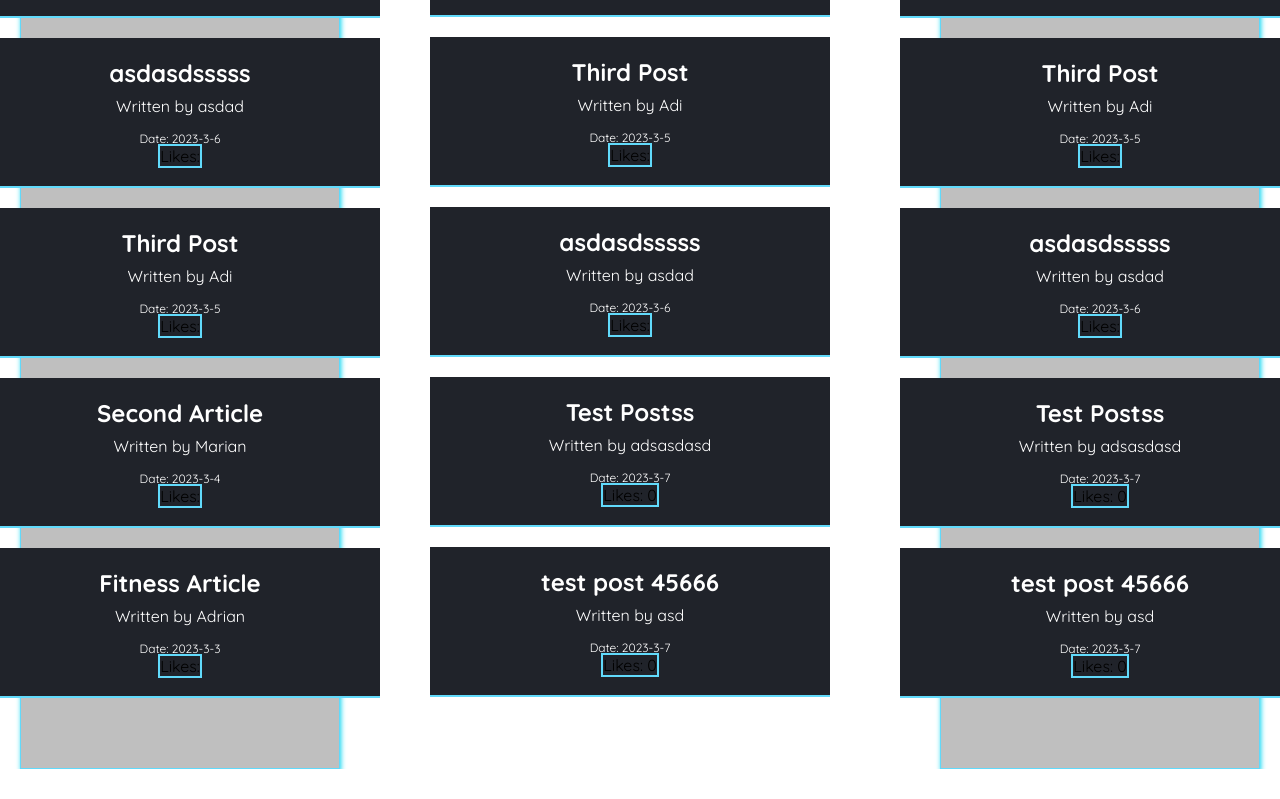
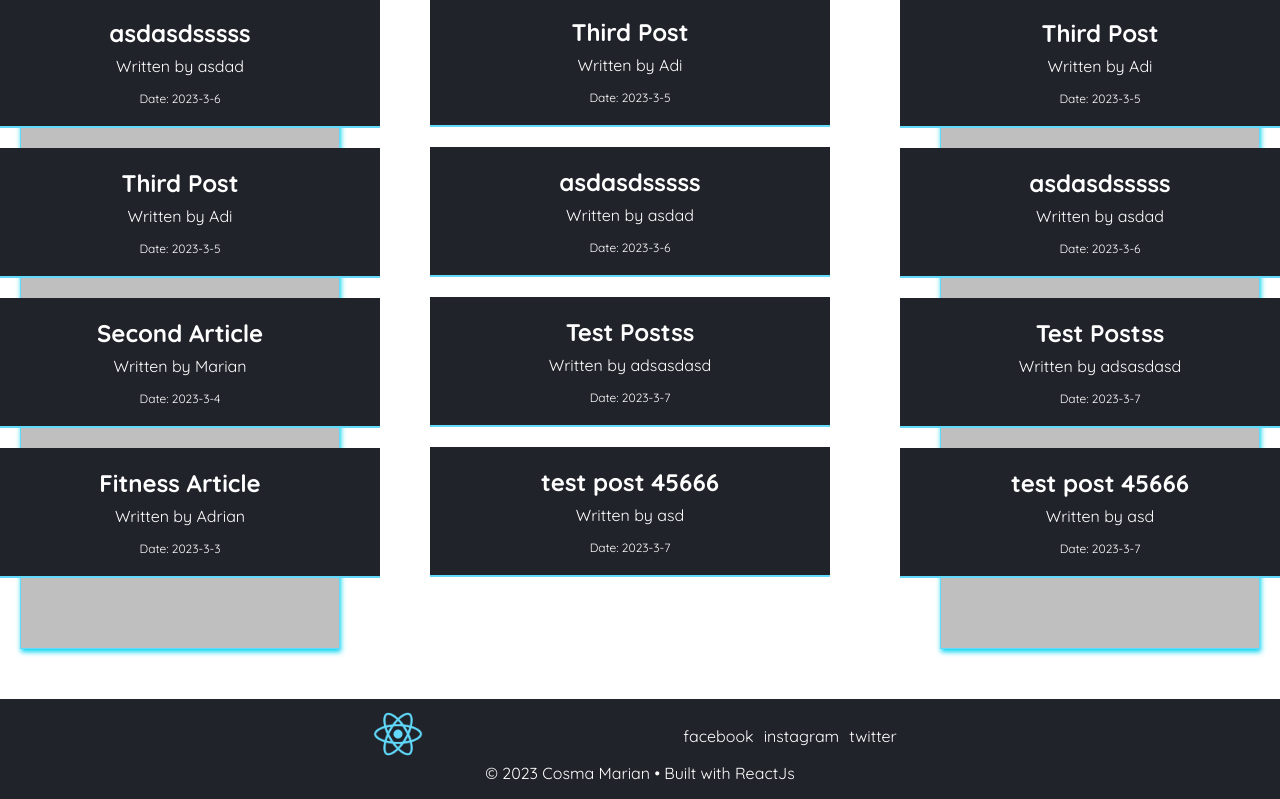
Before and after one commit to adri-12/React-Blog, a React (Create React App) app: page / in a window 1280 px wide. Shown: the part 512-1311 px from the top of the page. Before the commit the page ends 1281 px from the top, so only its background shows below. Built offline with nearby package versions, Linux system fonts and the light colour scheme; data requests are answered from the project's data file.

Commit message:
Added Footer Component

```diff
--- a/src/App.js
+++ b/src/App.js
@@ -10,7 +10,7 @@ function App() {
   return (
     <Router>
       <Navbar />
-      <div className="content">
+      <>
         <Routes>
           <Route path="/" element={<Home />} />
           <Route path="/create" element={<Create />} />
@@ -18,7 +18,7 @@ function App() {
           <Route path="*" element={<NotFound />}/>
           <Route path="/blogs/:id" element={<RecentArticles />}/>
         </Routes>
-      </div>
+      </>
     </Router>
   );
 }
--- a/src/components/BlogDetails.js
+++ b/src/components/BlogDetails.js
@@ -1,8 +1,8 @@
 import { useParams } from "react-router-dom";
 import useFetch from "./useFetch";
 import { useNavigate } from "react-router-dom";
-import { useState } from "react";
 import '../styles/blog-details.scss';
+
 
 const BlogDetails = () => {
   const { id } = useParams();
@@ -20,9 +20,6 @@ const BlogDetails = () => {
     });
   };
 
-  const [likes, setLikes] = useState(0);
-
-
   return (
     <div className="blog-details">
       {isPending && <div className="loader">Loading...</div>}
@@ -37,10 +34,10 @@ const BlogDetails = () => {
             <span>Delete Post</span>
             <i></i>
           </button>
-          <button className="btn-submit" onClick={handleLikes}>
+        {/*  <button className="btn-submit" onClick={handleLikes}>
             <span>{ likes }</span>
             <i></i>
-          </button>
+      </button> */}
         </article>
       )}
     </div>
--- a/src/components/BlogList.js
+++ b/src/components/BlogList.js
@@ -22,7 +22,7 @@ const BlogList = ({ blogs, title }) => {
           <h2>{blog.title}</h2>
           <p>Written by {blog.author}</p>
           <div className="article-date">Date: {blog.date} </div>
-          <span>Likes: { blog.likes }</span>
+        { /* <span>Likes: { blog.likes }</span> */}
         </div>
       ))}
     </div>
--- a/src/components/Create.js
+++ b/src/components/Create.js
@@ -20,7 +20,7 @@ const Create = () => {
 
   const handleSubmit = (e) => {
     e.preventDefault();
-    const blog = { title, content, author, category, date, likes }; // create new post objects
+    const blog = { title, content, author, category, date }; // create new post objects
 
     setIsPending(true);
 
--- /dev/null
+++ b/src/components/Footer.js
@@ -0,0 +1,26 @@
+import { Link } from 'react-router-dom';
+import '../styles/footer.scss';
+
+const Footer = () => {
+const socialList = ["facebook", "instagram", "twitter"];
+const renderList = socialList.map((social, index) =>
+
+    <span key={index}>{social}</span>)
+    return (
+        <div className="footer">
+            <div className="container">
+            <div>
+            <Link to="/" >
+                 <img className="logo" src="/logo512.png" alt="React" />
+            </Link>
+            </div>
+            <div className="social-media">
+                {renderList}
+            </div>
+            </div>
+            <span className='copyright'>© 2023 Cosma Marian • Built with ReactJs</span>
+        </div>
+     );
+}
+
+export default Footer;
--- a/src/components/Home.js
+++ b/src/components/Home.js
@@ -2,12 +2,14 @@ import BlogList from "./BlogList";
 import RecentArticles from "./RecentArticles";
 import useFetch from "./useFetch";
 import TrendingArticles from "./TrendingArticles";
+import Footer from "./Footer";
 
 const Home = () => {
     // eslint-disable-next-line
     const { data: blogs, isPending, error } = useFetch('http://localhost:8000/blogs');
 
     return (
+        <>
         <div className="content">
             { error && <div>{ error }</div> }
             { isPending && <div className="loader">Loading...</div> }
@@ -15,6 +17,8 @@ const Home = () => {
             {blogs && <BlogList blogs={blogs} title= "All Posts Are Here!" />}
             {blogs && <TrendingArticles blogs={blogs} title="Recent Articles" />}
         </div>
+        {blogs && <Footer blogs={blogs} title="Recent Articles" />}
+        </>
      );
 }
 
--- a/src/data/db.json
+++ b/src/data/db.json
@@ -38,7 +38,6 @@
       "author": "adsasdasd",
       "category": "Physiology",
       "date": "2023-3-7",
-      "likes": 0,
       "id": 10
     },
     {
@@ -47,7 +46,6 @@
       "author": "asd",
       "category": "Fitness",
       "date": "2023-3-7",
-      "likes": 0,
       "id": 11
     }
   ]
--- a/src/index.scss
+++ b/src/index.scss
@@ -77,9 +77,8 @@ body {
 // Home style
 .content {
   width: 100%;
-  padding-top: 50px;
-  height: 80vh;
-  margin: auto;
+  margin-top: 100px;
+  min-height: 100vh;
   display: flex;
   justify-content: space-between;
 // background: blue; componenta home este doar in partea de sus a paginii
--- /dev/null
+++ b/src/styles/footer.scss
@@ -0,0 +1,33 @@
+.footer {
+    text-align: center;
+    background: #20232a;
+    margin-top: 50px;
+    min-height: 100px;
+    padding-top: 10px;
+    color: #fff;
+    .copyright {
+        margin-top: 10px;
+        padding-top: 10px;
+    }
+    .container {
+        display: flex;
+        flex-direction: row;
+        align-items: center;
+        justify-content: center;
+        text-align: center;
+    .logo {
+        margin-right: 20px;
+        width: 50px;
+        height: 50px;
+        &:hover {
+            transform: scale(1.08);
+          }
+}
+.social-media {
+    margin-left: 30vh;
+    span {
+    margin-right: 10px;
+    }
+}
+}
+}
```
